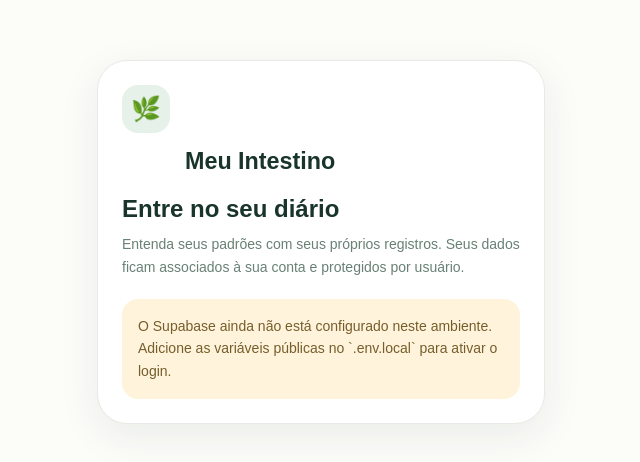
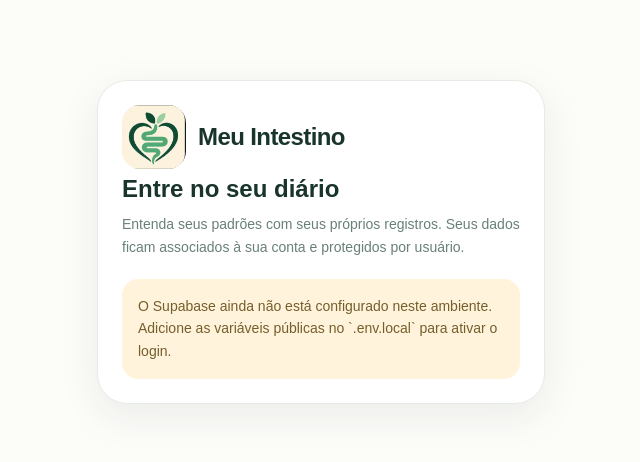
Before and after one commit to bbarbosa0604/diario-de-saude, a Next.js app: page /login in a window 1280 px wide. Shown: the part 158-620 px from the top of the page, without its empty margins (319-959 px from the left). Built offline with nearby package versions, Linux system fonts and the light colour scheme; no server answers.

Commit message:
fix: corrige logo da tela de login

```diff
--- a/src/app/login/page.tsx
+++ b/src/app/login/page.tsx
@@ -44,8 +44,7 @@ export default function LoginPage() {
 
   return <main className="flex min-h-screen items-center justify-center bg-[#fcfcf9] px-5 text-[#18342b]">
     <section className="w-full max-w-md rounded-[30px] border border-[#e6ebe5] bg-white p-6 shadow-[0_12px_40px_rgba(32,62,45,0.08)]">
-      <div className="grid h-12 w-12 place-items-center rounded-2xl bg-[#e6f1e9] text-2xl">🌿</div>
-      <img src="/logo.svg" alt="Meu Intestino" className="h-14 w-auto" />
+      <div className="flex items-center gap-3"><img src="/meu-intestino-icon.png" alt="" className="h-16 w-16 rounded-[18px]" /><span className="text-2xl font-bold tracking-tight text-[#18342b]">Meu Intestino</span></div>
       <h1 className="mt-1 text-2xl font-semibold">{mode === "signin" ? "Entre no seu diário" : "Crie seu acesso"}</h1>
       <p className="mt-2 text-sm leading-relaxed text-[#698076]">Entenda seus padrões com seus próprios registros. Seus dados ficam associados à sua conta e protegidos por usuário.</p>
       {!isSupabaseConfigured() ? <p className="mt-5 rounded-2xl bg-[#fff4db] p-4 text-sm leading-relaxed text-[#765d2c]">O Supabase ainda não está configurado neste ambiente. Adicione as variáveis públicas no `.env.local` para ativar o login.</p> : <form onSubmit={submit} className="mt-6 space-y-3">
```
